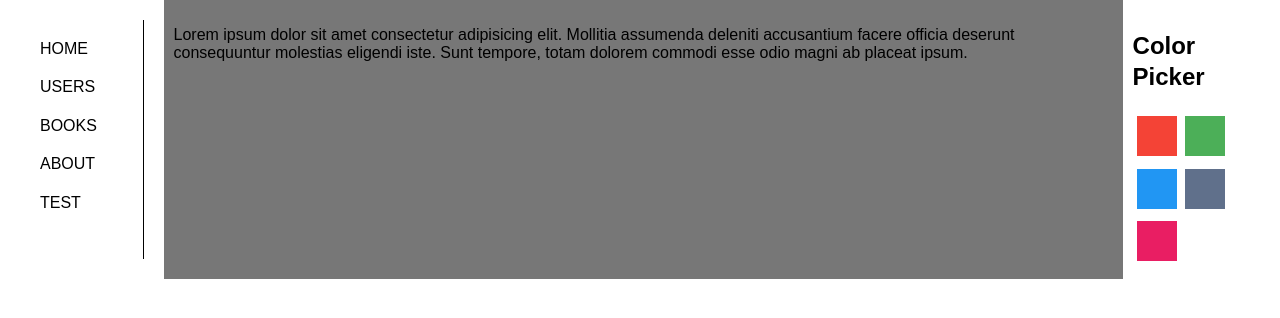
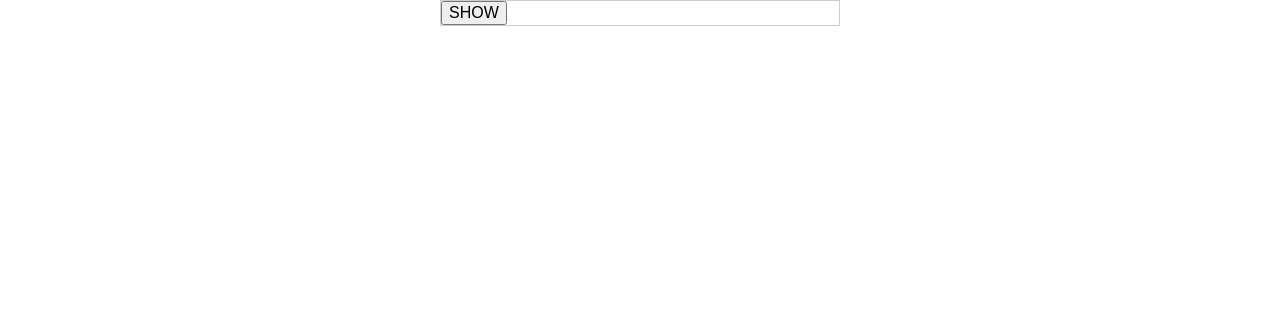
Before and after one commit to Yevheniia30/goit-react-test, a React (Create React App) app: page / in a window 1280 px wide. Shown: the top 318 px of the page. Built offline with nearby package versions, Linux system fonts and the light colour scheme.

Commit message:
counter and dropdown

```diff
--- a/src/App.js
+++ b/src/App.js
@@ -1,7 +1,9 @@
-import Navigation from "./components/Navigation";
+// import Navigation from "./components/Navigation";
 import "./components/app.style.css";
-import Content from "./components/Content";
-import ColorPicker from "./components/ColorPicker";
+// import Content from "./components/Content";
+// import ColorPicker from "./components/ColorPicker";
+// import Counter from "./components/Counter/Counter";
+import DropDown from "./components/DropDown/DropDown";
 
 const colorPickerOptions = [
   { label: "red", color: "#F44336" },
@@ -14,9 +16,12 @@ const colorPickerOptions = [
 const App = () => {
   return (
     <div className="app">
-      <Navigation />
-      <Content />
-      <ColorPicker options={colorPickerOptions} />
+      {/* <h1>Состояние компонента</h1> */}
+      {/* <Navigation />
+      <Content /> */}
+      {/* <ColorPicker options={colorPickerOptions} /> */}
+      {/* <Counter initialValue={10} /> */}
+      <DropDown />
     </div>
   );
 };
--- a/src/components/ColorPicker/index.jsx
+++ b/src/components/ColorPicker/index.jsx
@@ -14,6 +14,7 @@ const ColorPicker = ({ options }) => {
           ></span>
         ))}
       </div>
+      <button onClick={(event) => console.log(event)}>Click me!</button>
     </div>
   );
 };
--- /dev/null
+++ b/src/components/Counter/Counter.jsx
@@ -0,0 +1,63 @@
+import React, { Component } from "react";
+import Controls from "./Controls";
+// import PropTypes from "prop-types";
+class Counter extends Component {
+  //   constructor() {
+  //     super();
+  //     this.state = {
+  //       value: 0,
+  //     };
+  //   }
+
+  // дефолтные значения (если не передали) и проптайпы
+  static defaultProps = {
+    initialValue: 0,
+  };
+
+  static propTypes = {};
+
+  // публичное свойство state вместо конструктора
+  state = {
+    value: this.props.initialValue,
+    a: 1,
+    b: 2,
+  };
+
+  // публичное свойство класса чтобы привязать контекст
+  handleIncrement = () => {
+    //   перезаписать state поверх начального пишем обїект
+    // this.setState({
+    //   value: 10,
+    // });
+
+    // обновить от предыдущего пишем функцию
+    this.setState((prevState) => {
+      return {
+        value: prevState.value + 1,
+      };
+    });
+  };
+  // console.log(event.target);
+
+  handleDecrement = () => {
+    this.setState((prevState) => {
+      return {
+        value: prevState.value - 1,
+      };
+    });
+  };
+
+  render() {
+    return (
+      <div className="Counter">
+        <span className="Counter__value">{this.state.value}</span>
+        <Controls
+          onIncrement={this.handleIncrement}
+          onDecrement={this.handleDecrement}
+        />
+      </div>
+    );
+  }
+}
+
+export default Counter;
--- /dev/null
+++ b/src/components/DropDown/DropDown.jsx
@@ -0,0 +1,50 @@
+import React, { Component } from "react";
+import s from "./DropDown.module.css";
+
+class DropDown extends Component {
+  state = {
+    visible: false,
+  };
+
+  // если менб видимо, скрываем, если нет - открываем
+  toggle = () => {
+    this.setState((prevState) => ({
+      visible: !prevState.visible,
+    }));
+  };
+  // метод показывающий меню
+  //   show = () => {
+  //     this.setState({ visible: true });
+  //   };
+  // скрывающий меню
+  //   hide = () => {
+  //     this.setState({ visible: false });
+  //   };
+
+  render() {
+    return (
+      <div className={s.DropDown}>
+        {/* вместо двух кнопок делаем одну */}
+        <button
+          type="button"
+          className="button"
+          onClick={this.toggle}
+          onMouseOver={this.toggle}
+          onMouseLeave={this.toggle}
+        >
+          {this.state.visible ? "HIDE" : "SHOW"}
+        </button>
+        {/* <button className={s.button} onClick={this.show}>
+          SHOW
+        </button>
+        <button className={s.button} onClick={this.hide}>
+          HIDE
+        </button> */}
+
+        {this.state.visible && <div className={s.menu}>Menu</div>}
+      </div>
+    );
+  }
+}
+
+export default DropDown;
--- /dev/null
+++ b/src/components/DropDown/DropDown.module.css
@@ -0,0 +1,26 @@
+.DropDown {
+  position: relative;
+  width: 400px;
+  margin: 0 auto;
+  border: 1px solid #cecece;
+  /* text-align: center; */
+}
+.button {
+  margin: 10px;
+  padding: 5px;
+  border: 1px solid #cecece;
+  border-radius: 4px;
+  font-weight: bold;
+}
+.menu {
+  position: absolute;
+  top: 100%;
+  left: 0;
+  width: 100%;
+  padding: 15px;
+  text-transform: uppercase;
+  font-weight: bold;
+  color: #39404f;
+  background-color: #a5c9c8;
+  border-radius: 4px;
+}
--- a/src/components/Navigation/index.jsx
+++ b/src/components/Navigation/index.jsx
@@ -21,9 +21,9 @@ const Navigation = () => {
   const classes = useStyles(x);
 
   // определяем активную страницу и присваиваем ей класс active-link
-  const { pathname } = window.location;
+  // const { pathname } = window.location;
 
-  console.log(classes);
+  // console.log(classes);
   return (
     <div className={classes.nav}>
       <NavLink path="/home-page" label="HOME" />
```
Also changed, not shown: src/components/Counter/Controls.jsx (added, +14 -0 lines).
